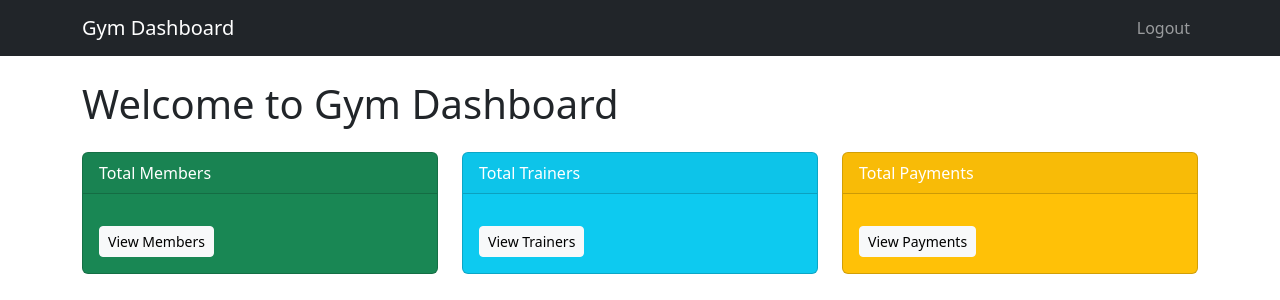
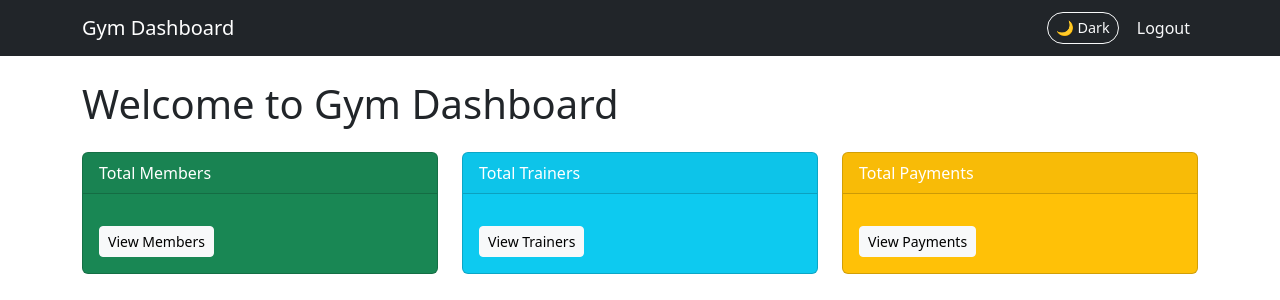
Before and after one commit to lakshyagurjar20/GymManagementSystem, a Django app: template gym/templates/gym/dashboard.html in a window 1280 px wide. Shown: the top 300 px of the page. Run offline with Django 5.2, Linux system fonts and the light colour scheme; the template is opened without the code that fills it, so the values that code supplies are empty; parts of the project's set-up code (start-up, migrations or seed data) failed here and were passed over.

Commit message:
Added dark/light theme toggle at nav bar in dashboard

```diff
--- a/gym/templates/gym/base.html
+++ b/gym/templates/gym/base.html
@@ -4,15 +4,40 @@
     <meta charset="UTF-8">
     <title>Gym Management</title>
     <link rel="stylesheet" href="https://cdn.jsdelivr.net/npm/bootstrap@5.3.0/dist/css/bootstrap.min.css">
+
+    <style>
+        body.bg-dark .card {
+            background-color: #333 !important;
+            color: #fff !important;
+        }
+        body.bg-dark .table {
+            color: #fff;
+        }
+        body.bg-dark .table th,
+        body.bg-dark .table td {
+            background-color: #444;
+        }
+        body.bg-dark .navbar {
+            background-color: #222 !important;
+        }
+        #theme-toggle {
+            border-radius: 20px;
+            font-size: 0.9rem;
+            margin-right: 10px;
+        }
+    </style>
 </head>
 <body>
     <nav class="navbar navbar-expand-lg navbar-dark bg-dark mb-4">
         <div class="container">
             <a class="navbar-brand" href="{% url 'dashboard' %}">Gym Dashboard</a>
-            <div class="collapse navbar-collapse">
-                <ul class="navbar-nav ms-auto">
+            <div class="collapse navbar-collapse justify-content-end">
+                <ul class="navbar-nav align-items-center">
                     <li class="nav-item">
-                        <a class="nav-link" href="{% url 'logout' %}">Logout</a>
+                        <button id="theme-toggle" class="btn btn-outline-light btn-sm">🌙 Dark</button>
+                    </li>
+                    <li class="nav-item">
+                        <a class="nav-link text-light" href="{% url 'logout' %}">Logout</a>
                     </li>
                 </ul>
             </div>
@@ -23,5 +48,29 @@
         {% block content %}
         {% endblock %}
     </div>
+
+    <script>
+        const toggleBtn = document.getElementById('theme-toggle');
+        const currentTheme = localStorage.getItem('theme');
+
+        // Set theme on page load
+        if (currentTheme === 'dark') {
+            document.body.classList.add('bg-dark', 'text-light');
+            toggleBtn.textContent = '☀️ Light';
+        }
+
+        toggleBtn.addEventListener('click', () => {
+            document.body.classList.toggle('bg-dark');
+            document.body.classList.toggle('text-light');
+
+            if (document.body.classList.contains('bg-dark')) {
+                localStorage.setItem('theme', 'dark');
+                toggleBtn.textContent = '☀️ Light';
+            } else {
+                localStorage.setItem('theme', 'light');
+                toggleBtn.textContent = '🌙 Dark';
+            }
+        });
+    </script>
 </body>
 </html>
```
